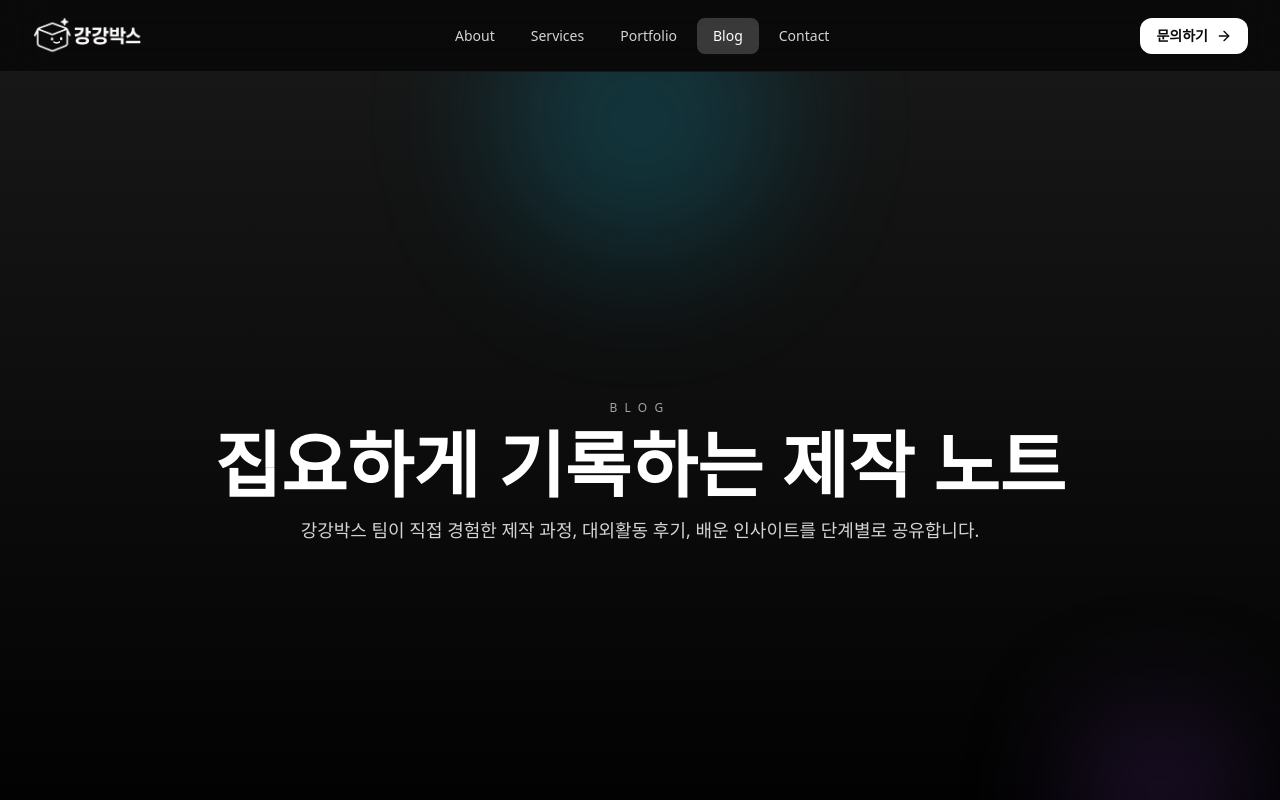
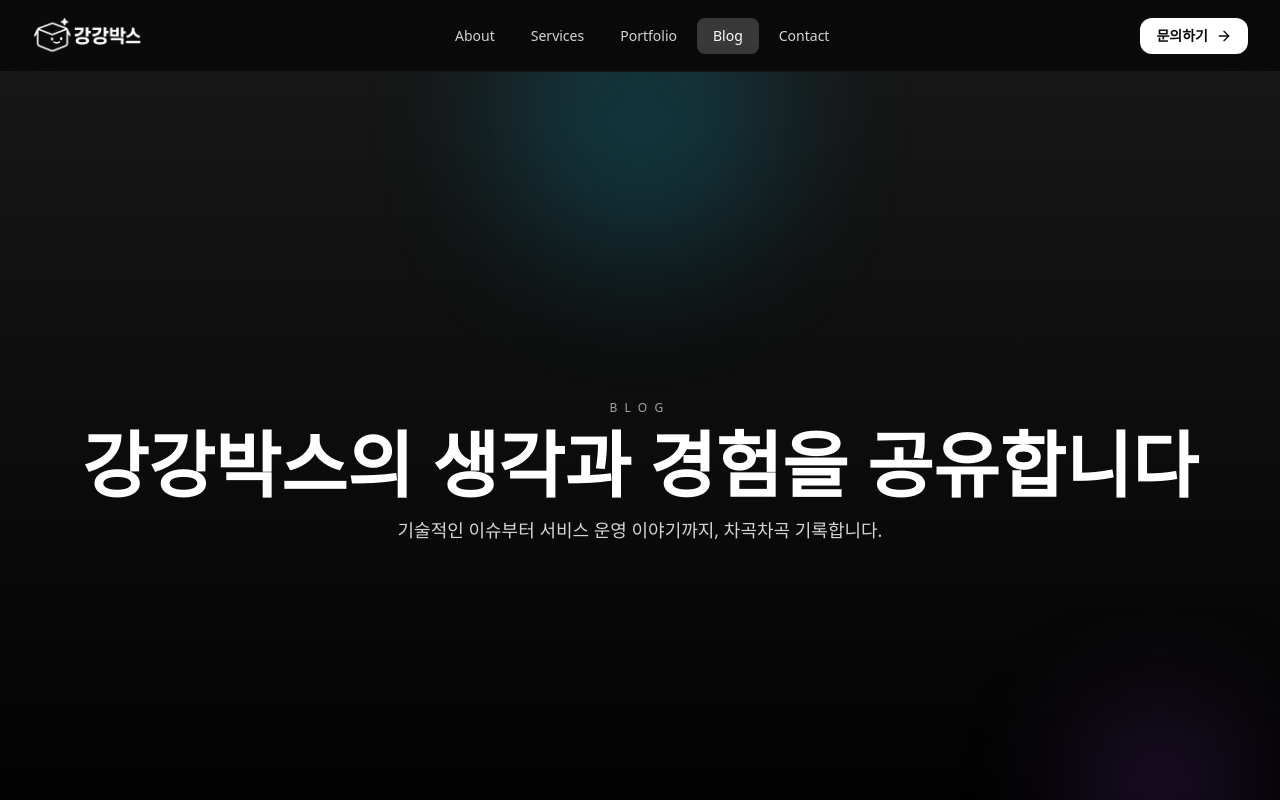
Before and after one commit to oz-kangkangparks/kangkangparks, a Next.js app: page /blog in a window 1280 px wide. Shown: the top 800 px of the page. Built offline with nearby package versions, Linux system fonts and the light colour scheme.

Commit message:
Modify : 히어로섹션 문구 변경

```diff
--- a/app/blog/page.tsx
+++ b/app/blog/page.tsx
@@ -36,11 +36,10 @@ function HeroSection() {
                     Blog
                 </p>
                 <h1 className="mt-3 text-5xl font-bold leading-tight text-white md:text-7xl">
-                    집요하게 기록하는 제작 노트
+                    강강박스의 생각과 경험을 공유합니다
                 </h1>
                 <p className="mx-auto mt-4 max-w-3xl text-lg text-neutral-300">
-                    강강박스 팀이 직접 경험한 제작 과정, 대외활동 후기, 배운
-                    인사이트를 단계별로 공유합니다.
+                    기술적인 이슈부터 서비스 운영 이야기까지, 차곡차곡 기록합니다.
                 </p>
             </motion.div>
         </Section>
```
